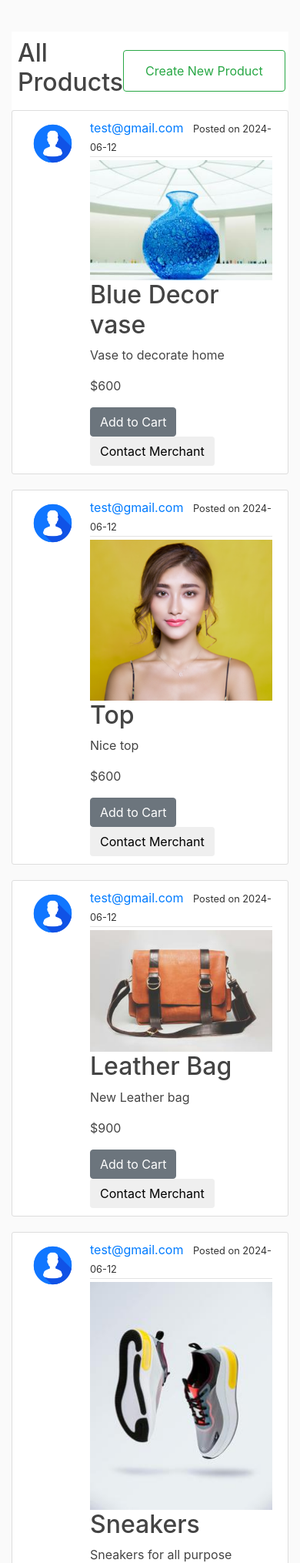
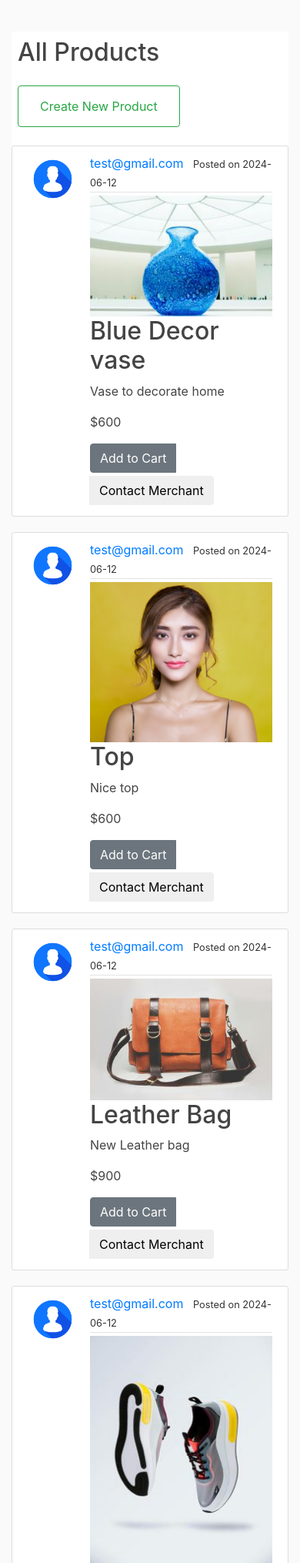
Before and after one commit to Nekgate/Travellers_Mart, a Flask app: page /products in a window 390 px wide. Shown: the part 56-2086 px from the top of the page at 77% size. Run offline with Flask 3, Linux system fonts and the light colour scheme; some libraries are stand-ins or nearby versions.

Commit message:
fix page responsiveness

```diff
--- a/Flask_Mart/flask_station/static/main.css
+++ b/Flask_Mart/flask_station/static/styles/main.css
@@ -89,7 +89,7 @@ body {
   }
 
   .cart-bg{
-    background-image: url("./profile_pics/empty.jpg");
+    background-image: url("../profile_pics/empty.jpg");
     height: 300px;
     background-position: center;
     background-size: cover;
@@ -120,6 +120,12 @@ img:hover{
 }
 /* about us ends */
 
+/* product */
+.btn-group button{
+  margin-bottom: 4px;
+}
+/*  */
+
 
   @media screen and (max-width: 600px) {
     .card{
--- a/Flask_Mart/flask_station/templates/home.html
+++ b/Flask_Mart/flask_station/templates/home.html
@@ -2,9 +2,10 @@
 {% block content %}
 
 <div class="col-md-8">
-  <div class="w-100 p-2 d-flex justify-content-between align-items-center bg-white">
+  <div class="w-100 p-2 d-flex justify-content-between align-items-center bg-white flex-wrap">
     <h2>All Products</h2>
-    <button class="btn btn-outline-success my-3"><a class="nav-item nav-link text-success" href="{{ url_for('posts.new_post') }}">Create New Product</a></button>
+    <button class="btn btn-outline-success my-3"><a class="nav-item nav-link text-success"
+        href="{{ url_for('posts.new_post') }}">Create New Product</a></button>
 
   </div>
   {% if posts.items %}
@@ -20,7 +21,8 @@
       </div>
       <div>
         <a class="article-title" href="{{ url_for('posts.post', post_id=post.id) }}">
-      <img src="{{ url_for('static', filename='post_pics/' + post.image) }}" class="product-img img-fluid" style="object-fit: cover;" alt="">
+          <img src="{{ url_for('static', filename='post_pics/' + post.image) }}" class="product-img img-fluid"
+            style="object-fit: cover;" alt="">
           <h2>{{ post.selling_item }}
           </h2>
           <p class="article-content">{{ post.content }}</p>
@@ -28,9 +30,11 @@
         </a>
 
       </div>
+      <div class="d-flex flex-wrap btn-group">
         <button data-product-id="{{ post.id }}" class="btn btn-secondary add-to-cart-btn" type="button">Add to
           Cart</button>
         <button class="btn">Contact Merchant</button>
+      </div>
     </div>
   </article>
   {% endfor %}
--- a/Flask_Mart/flask_station/templates/layout.html
+++ b/Flask_Mart/flask_station/templates/layout.html
@@ -10,7 +10,7 @@
   <link rel="stylesheet" href="https://maxcdn.bootstrapcdn.com/bootstrap/4.0.0/css/bootstrap.min.css"
     integrity="sha384-Gn5384xqQ1aoWXA+058RXPxPg6fy4IWvTNh0E263XmFcJlSAwiGgFAW/dAiS6JXm" crossorigin="anonymous">
 
-  <link rel="stylesheet" type="text/css" href="{{url_for('static', filename='main.css') }}">
+  <link rel="stylesheet" type="text/css" href="{{url_for('static', filename='/styles/main.css') }}">
   <link rel="icon" type="image/x-icon" href="{{ url_for('static', filename='/app/' + 'favicon.ico') }}">
   <script src="https://code.jquery.com/jquery-3.6.0.min.js"></script>
   {% if title %}
```
Lines whose indentation alone changed are shown as unchanged.
